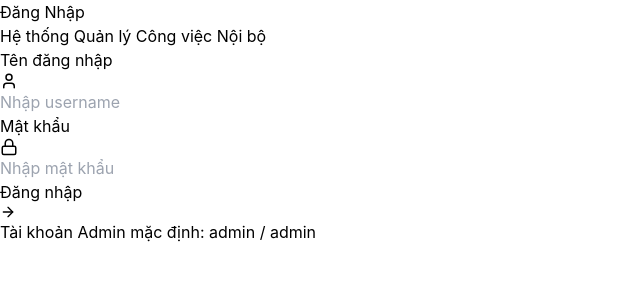
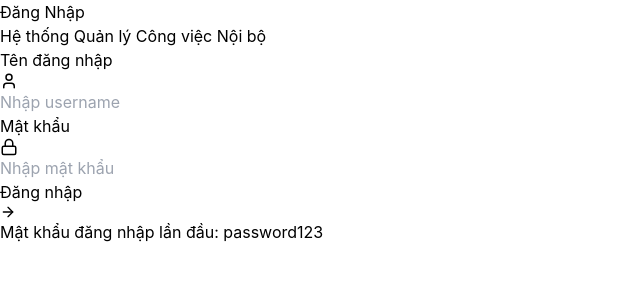
Before and after one commit to nhatquang05-qz/longhung_worktrack, a React (Vite) app in the folder frontend/: page /login in a window 1280 px wide. Shown: the top 300 px of the page, without its empty margins (0-640 px from the left). Built offline with nearby package versions, Linux system fonts and the light colour scheme; no server answers.

Commit message:
fix: UI login page

```diff
--- a/frontend/src/pages/LoginPage.tsx
+++ b/frontend/src/pages/LoginPage.tsx
@@ -110,11 +110,11 @@ const LoginPage: React.FC = () => {
         </form>
 
         <div className="text-xs text-center text-slate-400">
-          Tài khoản Admin mặc định: <span className="font-mono font-medium">admin</span> / <span className="font-mono font-medium">admin</span>
+          Mật khẩu đăng nhập lần đầu: password123
         </div>
       </div>
     </div>
   );
-};
+}
 
 export default LoginPage;
```
